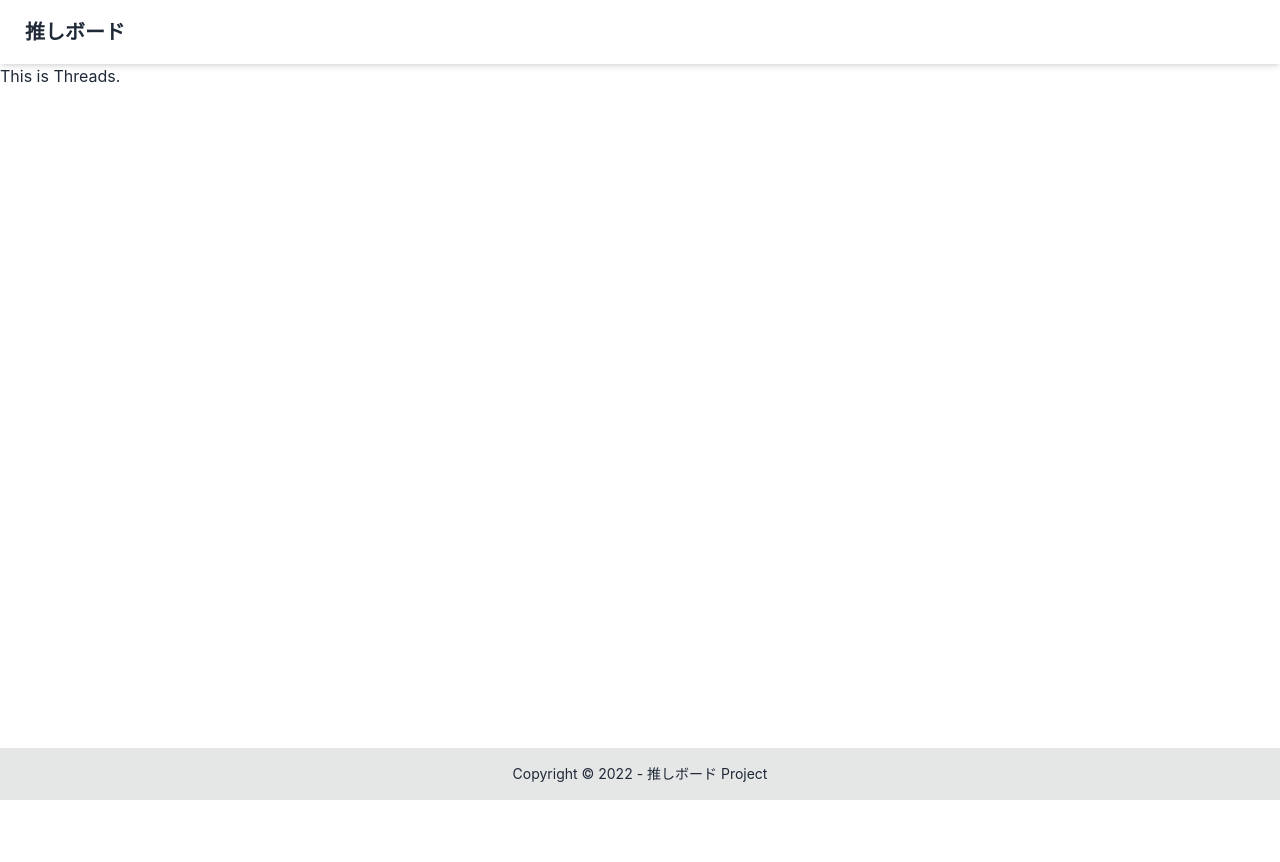
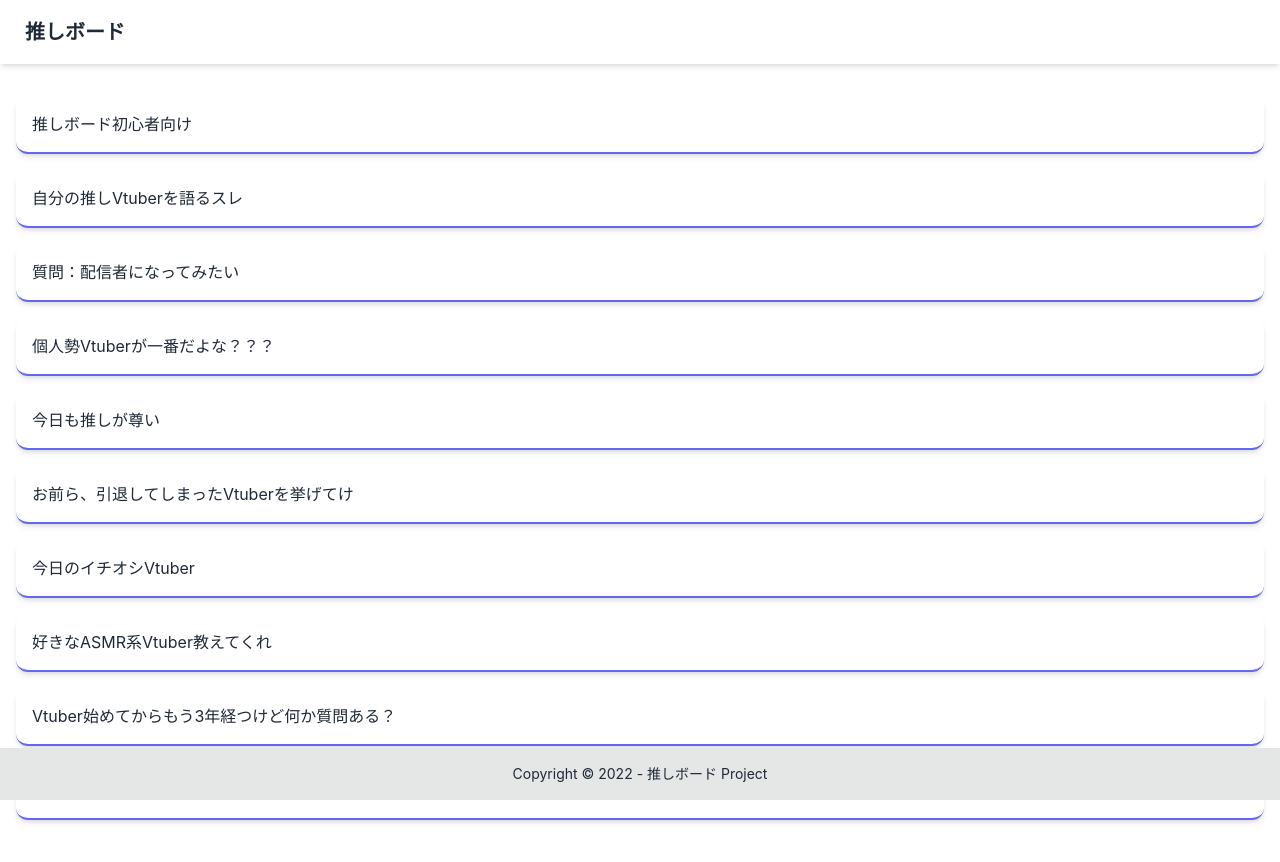
Before and after one commit to 398noe/study-react-board, a React (Create React App) app: page / in a window 1280 px wide. Shown: the top 862 px of the page. Before the commit the page ends 800 px from the top, so only its background shows below. Built offline with nearby package versions, Linux system fonts and the light colour scheme.

Commit message:
Add card and make views for threads

```diff
--- /dev/null
+++ b/src/components/Card/thread.tsx
@@ -0,0 +1,15 @@
+import { thread } from "../../../types/threads";
+
+type threadCardProps = thread;
+export const ThreadCard: React.FC<threadCardProps> = (props: threadCardProps) => {
+    const { id, title } = props;
+    return (
+        <div className="w-full border-b-2 border-indigo-500 shadow-md rounded-xl p-4 hover:border-pink-500">
+            <div className="title">
+                <p className="text-md">{title}</p>
+            </div>
+        </div>
+    );
+}
+
+export default ThreadCard;
--- a/src/pages/Threads.tsx
+++ b/src/pages/Threads.tsx
@@ -1,10 +1,26 @@
+import { useState } from "react";
+import ThreadCard from "../components/Card/thread";
+import { threadsGetResponse200Data } from "../toy/threads";
+import { threadsGetResponse200 } from "../../types/threads";
 /**
  * スレッドの一覧を表示するページ
  */
 export const Threads = () => {
+    const [threads, setThreads] = useState<threadsGetResponse200>(threadsGetResponse200Data);
     return (
-        <div>
-            <p>This is Threads.</p>
+        <div className="py-4">
+            <div className="container mx-auto p-4">
+                <div className="flex flex-col gap-4">
+                    {
+                        threads.map((v) => {
+                            return (
+                                <ThreadCard key={v.id} id={v.id} title={v.title} />
+                            )
+                        })
+                    }
+
+                </div>
+            </div>
         </div>
     );
 }
--- a/toy/posts.ts
+++ b/src/toy/posts.ts
@@ -1,4 +1,4 @@
-import { postsGetParameters, postsGetResponse200, postsGetResponse400, postsGetResponse500, postsPostParameters, postsPostResponse200, postsPostResponse400, postsPostResponse500 } from "../types/posts"
+import { postsGetParameters, postsGetResponse200, postsGetResponse400, postsGetResponse500, postsPostParameters, postsPostResponse200, postsPostResponse400, postsPostResponse500 } from "../../types/posts";
 
 export const postsGetResponse200Data : postsGetResponse200 = {
     threadId: "10",
--- a/toy/threads.ts
+++ b/src/toy/threads.ts
@@ -1,17 +1,45 @@
-import { threadsGetResponse200, threadsGetResponse400, threadsGetResponse500, threadsPostParameters, threadsPostResponse200, threadsPostResponse400, threadsPostResponse500 } from "../types/threads"
+import { threadsGetResponse200, threadsGetResponse400, threadsGetResponse500, threadsPostParameters, threadsPostResponse200, threadsPostResponse400, threadsPostResponse500 } from "../../types/threads";
 
 export const threadsGetResponse200Data : threadsGetResponse200 = [
     {
         id: "10",
-        title: "タイトル"
+        title: "推しボード初心者向け"
     },
     {
         id: "20",
-        title: "タイトルその２"
+        title: "自分の推しVtuberを語るスレ"
     },
     {
         id: "30",
-        title: "タイトルその３"
+        title: "質問：配信者になってみたい"
+    },
+    {
+        id: "40",
+        title: "個人勢Vtuberが一番だよな？？？"
+    },
+    {
+        id: "50",
+        title: "今日も推しが尊い"
+    },
+    {
+        id: "60",
+        title: "お前ら、引退してしまったVtuberを挙げてけ"
+    },
+    {
+        id: "70",
+        title: "今日のイチオシVtuber"
+    },
+    {
+        id: "80",
+        title: "好きなASMR系Vtuber教えてくれ"
+    },
+    {
+        id: "90",
+        title: "Vtuber始めてからもう3年経つけど何か質問ある？"
+    },
+    {
+        id: "100",
+        title: "このVの歌声が好き"
     }
 ]
 
```
